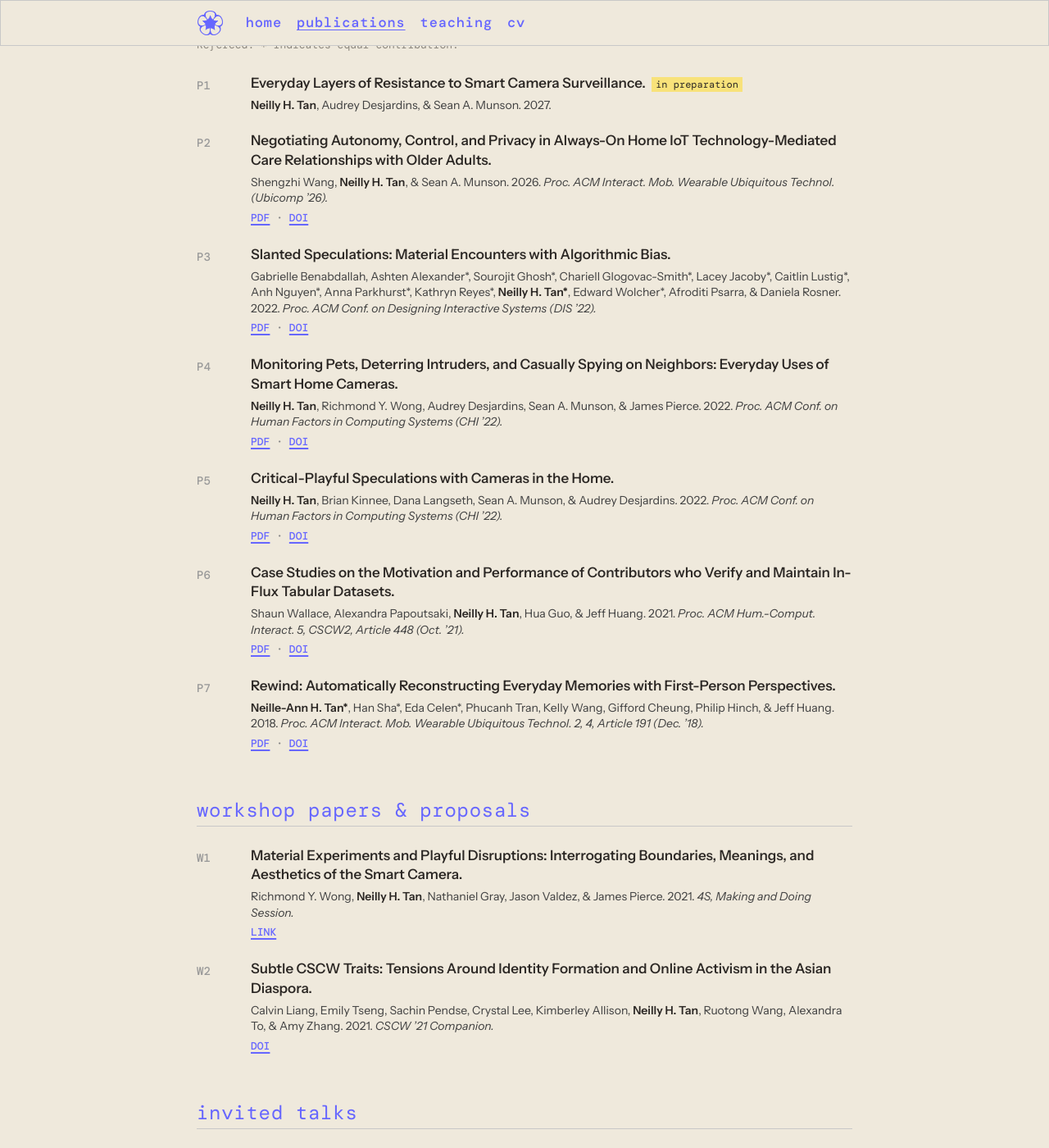
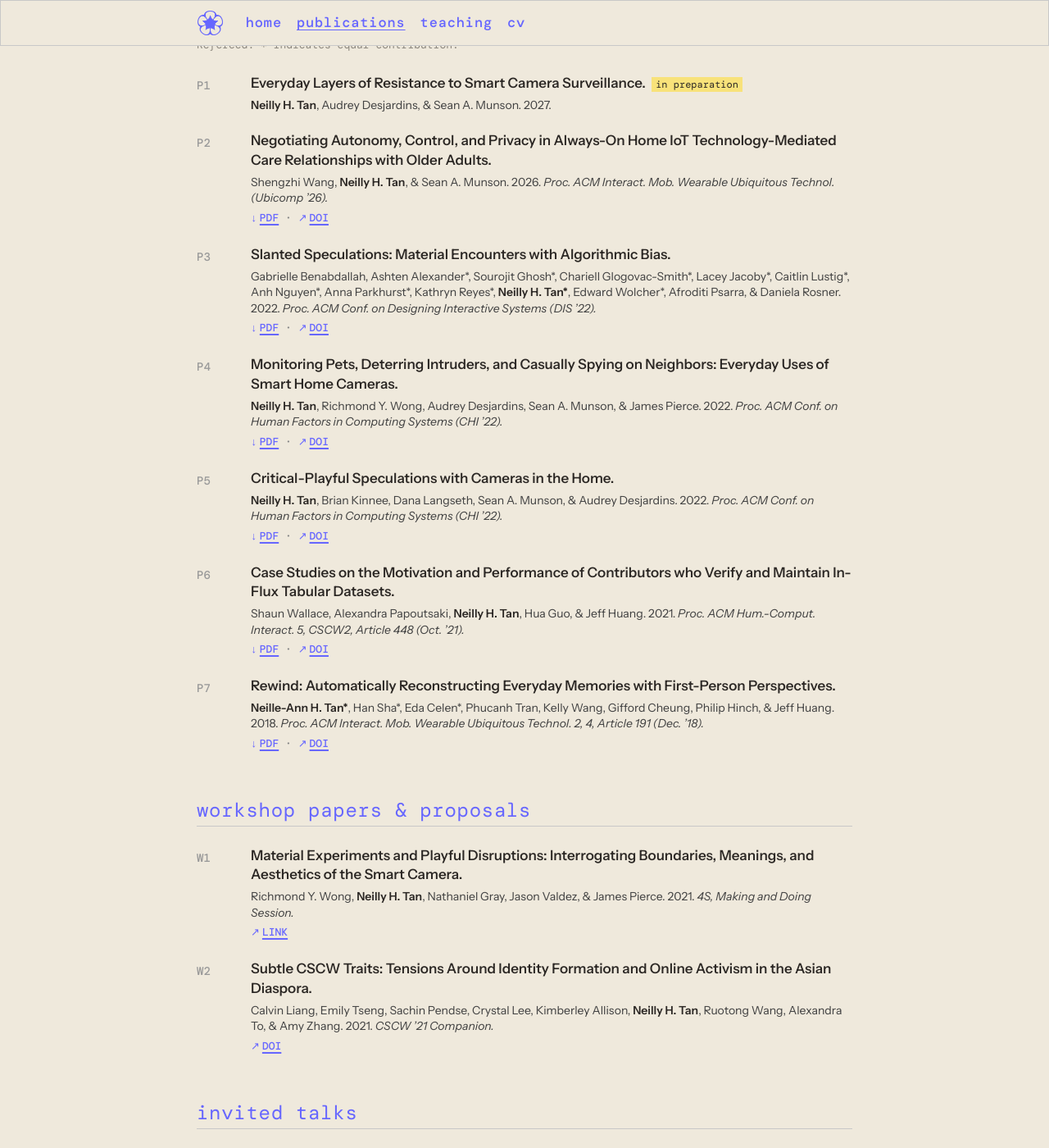
Before and after one commit to neillytan/neillytan.github.io, a Jekyll site: the page built from publications.html, in a window 1280 px wide and 1400 px high, scrolled down 281 px. Shown: the whole window at 82% size. Built offline with Jekyll 4.4.1, drawn with Linux system fonts in a browser that asks for light colours; some web fonts are replaced.

Commit message:
Publications: arrow icons for PDF and DOI links
Co-Authored-By: Claude Opus 5.5 <noreply@anthropic.com>

```diff
--- a/assets/css/style.css
+++ b/assets/css/style.css
@@ -133,6 +133,7 @@ p { margin: 0 0 1rem; }
 .pub-meta { font-size: 15px; line-height: 1.55; color: #444; }
 .pub-links { margin-top: 4px !important; font-family: var(--heading-font); font-size: 13px; color: #888; }
 .pub-links a { color: var(--accent); }
+.link-icon { color: var(--accent); margin-right: 3px; }
 .pub-meta strong { font-weight: 600; color: var(--text); }
 .pub-status { font-family: var(--heading-font); font-size: 12px; font-weight: 400; background: var(--highlight); color: var(--text); padding: 1px 5px; margin-left: 4px; white-space: nowrap; }
 
--- a/publications.html
+++ b/publications.html
@@ -27,9 +27,9 @@ page_class: pubs
       {%- if p.doi %}{% assign online = 'https://doi.org/' | append: p.doi %}{% else %}{% assign online = p.url %}{% endif %}
       {%- if p.pdf or online %}
       <p class="pub-links">
-        {%- if p.pdf %}<a href="{{ p.pdf | relative_url }}">PDF</a>{% endif %}
+        {%- if p.pdf %}<span class="link-icon" aria-hidden="true">↓</span><a href="{{ p.pdf | relative_url }}">PDF</a>{% endif %}
         {%- if p.pdf and online %} <span aria-hidden="true">·</span> {% endif %}
-        {%- if online %}<a href="{{ online }}">{% if p.doi %}DOI{% else %}LINK{% endif %}</a>{% endif %}
+        {%- if online %}<span class="link-icon" aria-hidden="true">↗</span><a href="{{ online }}">{% if p.doi %}DOI{% else %}LINK{% endif %}</a>{% endif %}
       </p>
       {%- endif %}
     </div>
```
